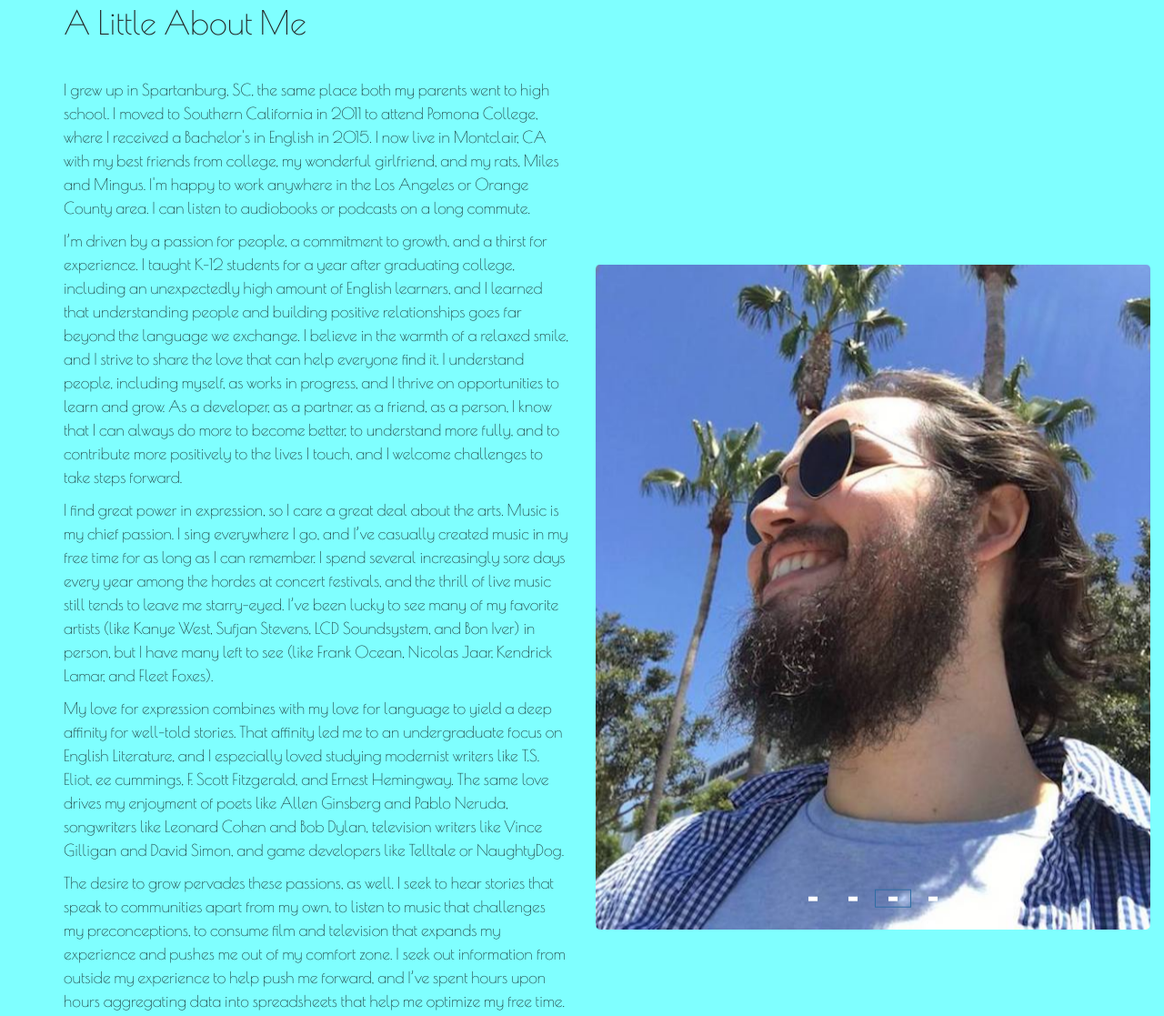
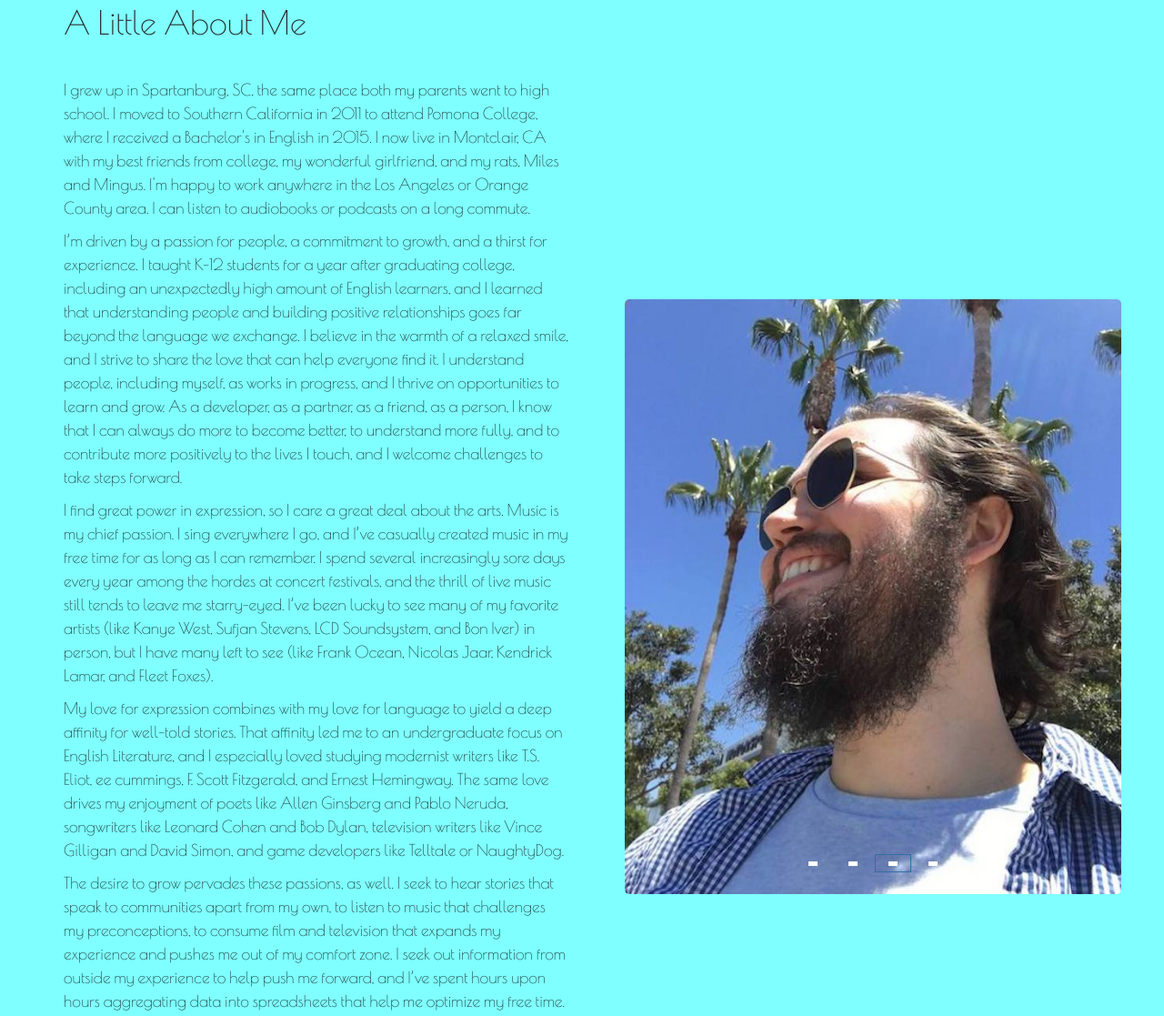
Before and after one commit to samabrams/mountainPortfolio, a plain HTML site: page index.html in a window 1280 px wide. Shown: the part 3379-4496 px from the top of the page at 91% size. Drawn offline with nearby package versions, Linux system fonts and the light colour scheme; files whose address does not match are found by name.

Commit message:
repositioned carousel container

```diff
--- a/css/main.css
+++ b/css/main.css
@@ -2711,6 +2711,7 @@ span.dropcap {
 .carouselContainer {
   position: absolute;
   top: 50%;
-  right: 0;
+  right: 2.5%;
   transform: translateY(-50%);
-}
+  width: 45%;
+}
```
